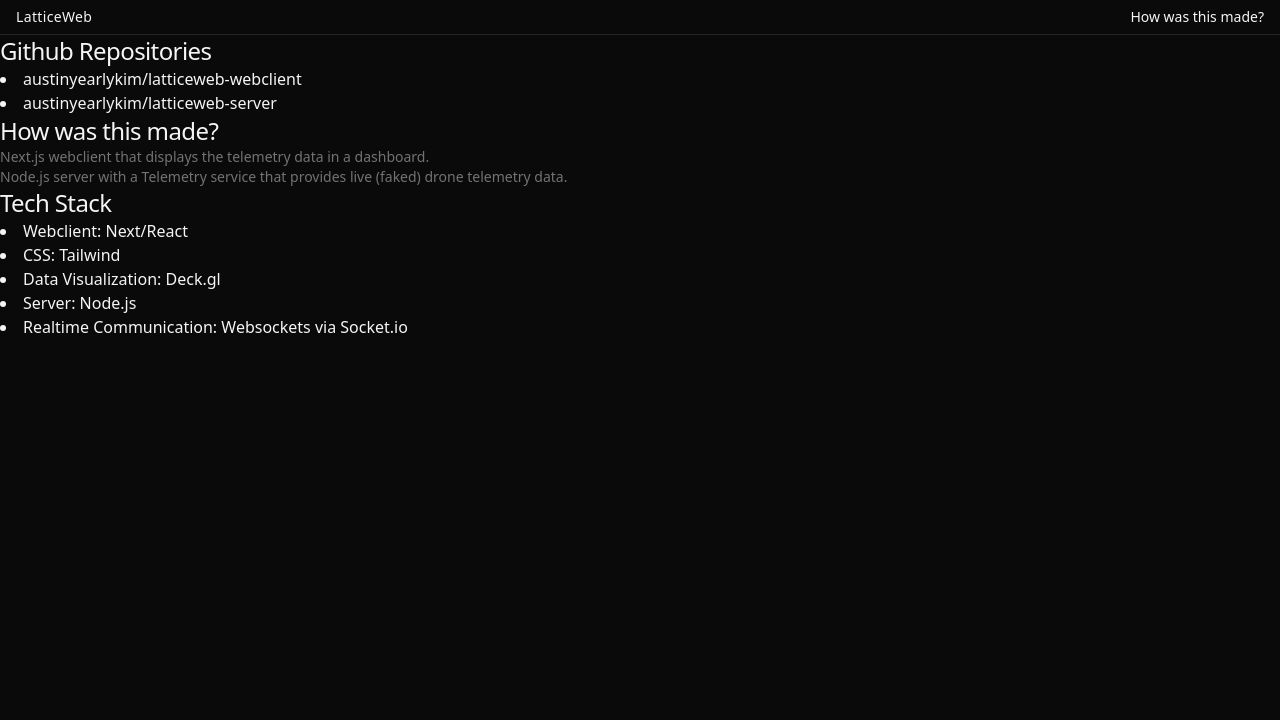
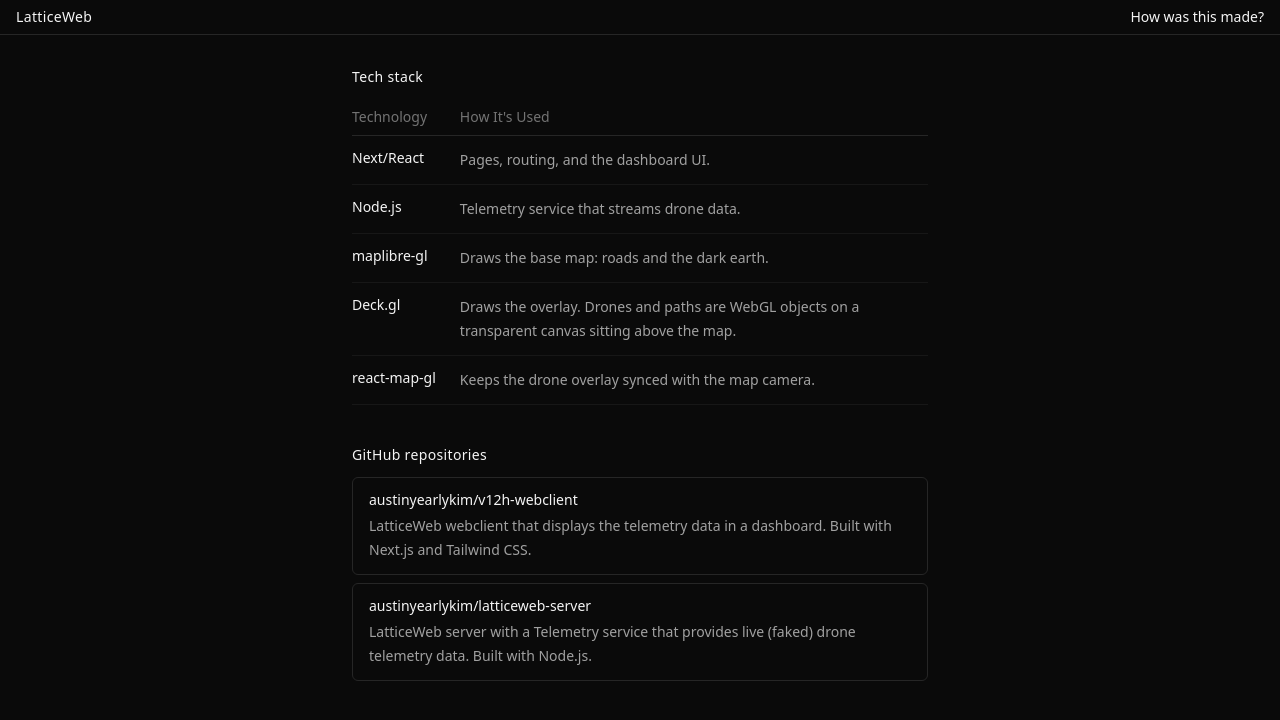
Before and after one commit to austinyearlykim/v12h-webclient, a Next.js app: page /how in a window 1280 px wide. Shown: the top 720 px of the page. Built offline with nearby package versions, Linux system fonts and the light colour scheme.

Commit message:
map canvas

```diff
--- a/src/app/how/page.tsx
+++ b/src/app/how/page.tsx
@@ -1,34 +1,76 @@
+const repositories = [
+  {
+    href: "https://github.com/austinyearlykim/v12h-webclient",
+    name: "austinyearlykim/v12h-webclient",
+    description:
+      "LatticeWeb webclient that displays the telemetry data in a dashboard. Built with Next.js and Tailwind CSS.",
+  },
+  {
+    href: "https://github.com/austinyearlykim/v12h-server",
+    name: "austinyearlykim/latticeweb-server",
+    description:
+      "LatticeWeb server with a Telemetry service that provides live (faked) drone telemetry data. Built with Node.js.",
+  },
+];
+
+const stack = [
+  ["Pages, routing, and the dashboard UI.", "Next/React"],
+  ["Telemetry service that streams drone data.", "Node.js"],
+  ["Draws the base map: roads and the dark earth.", "maplibre-gl"],
+  ["Draws the overlay. Drones and paths are WebGL objects on a transparent canvas sitting above the map.", "Deck.gl"],
+  ["Keeps the drone overlay synced with the map camera.", "react-map-gl"],
+] as const;
+
 export default function How() {
-  return <main className="min-h-0 flex-1">
-    <h1 className="text-2xl font-medium tracking-tight">Github Repositories</h1>
-    <ul className="list-disc list-inside">
-      <li>
-        <a href="https://github.com/austinyearlykim/latticeweb-webclient" target="_blank" rel="noopener noreferrer">
-          austinyearlykim/latticeweb-webclient
-        </a>
-      </li>
-    </ul>
-    <ul className="list-disc list-inside">
-      <li>
-        <a href="https://github.com/austinyearlykim/latticeweb-server" target="_blank" rel="noopener noreferrer">
-          austinyearlykim/latticeweb-server
-        </a>
-      </li>
-    </ul>
-    <h1 className="text-2xl font-medium tracking-tight">How was this made?</h1>
-    <p className="text-sm text-neutral-500">
-      Next.js webclient that displays the telemetry data in a dashboard.
-    </p>
-    <p className="text-sm text-neutral-500">
-      Node.js server with a Telemetry service that provides live (faked) drone telemetry data.
-    </p>
-    <h1 className="text-2xl font-medium tracking-tight">Tech Stack</h1>
-    <ul className="list-disc list-inside">
-      <li>Webclient: Next/React</li>
-      <li>CSS: Tailwind</li>
-      <li>Data Visualization: Deck.gl</li>
-      <li>Server: Node.js</li>
-      <li>Realtime Communication: Websockets via Socket.io</li>
-    </ul>
-  </main>
+  return (
+    <main className="min-h-0 flex-1 overflow-auto px-4 py-8">
+      <div className="mx-auto flex max-w-xl flex-col gap-10">
+        <section className="flex flex-col gap-3">
+          <h2 className="text-sm font-medium tracking-wide">Tech stack</h2>
+          <table className="w-full text-left text-sm">
+            <thead className="text-neutral-500">
+              <tr className="border-b border-neutral-800">
+                <th className="py-2 pr-6 font-medium">Technology</th>
+                <th className="py-2 font-medium">How It's Used</th>
+              </tr>
+            </thead>
+            <tbody>
+              {stack.map(([description, name]) => (
+                <tr key={name} className="border-b border-neutral-900 align-top">
+                  <td className="py-3 pr-6 font-medium whitespace-nowrap">
+                    {name}
+                  </td>
+                  <td className="py-3 leading-6 text-neutral-400">
+                    {description}
+                  </td>
+                </tr>
+              ))}
+            </tbody>
+          </table>
+        </section>
+        <section className="flex flex-col gap-3">
+          <h2 className="text-sm font-medium tracking-wide">
+            GitHub repositories
+          </h2>
+          <ul className="flex flex-col gap-2">
+            {repositories.map((repository) => (
+              <li key={repository.href}>
+                <a
+                  href={repository.href}
+                  target="_blank"
+                  rel="noopener noreferrer"
+                  className="flex flex-col gap-1 rounded-md border border-neutral-800 px-4 py-3 hover:border-neutral-600"
+                >
+                  <span className="text-sm font-medium">{repository.name}</span>
+                  <span className="text-sm leading-6 text-neutral-400">
+                    {repository.description}
+                  </span>
+                </a>
+              </li>
+            ))}
+          </ul>
+        </section>
+      </div>
+    </main>
+  );
 }
--- a/src/app/page.tsx
+++ b/src/app/page.tsx
@@ -1,3 +1,9 @@
+import { MapView } from "@/components/map/map-view";
+
 export default function Home() {
-  return <main className="min-h-0 flex-1" />;
+  return (
+    <main className="relative min-h-0 flex-1">
+      <MapView />
+    </main>
+  );
 }
--- /dev/null
+++ b/src/components/map/map-canvas.tsx
@@ -0,0 +1,32 @@
+"use client";
+
+import DeckGL from "@deck.gl/react";
+import { setWorkerUrl } from "maplibre-gl";
+import { Map } from "react-map-gl/maplibre";
+import "maplibre-gl/dist/maplibre-gl.css";
+import "./map.css";
+
+// Turbopack rewrites MapLibre's default worker path. Point at the real bundle.
+const workerUrl = new URL(
+  "../../../node_modules/maplibre-gl/dist/maplibre-gl-worker.mjs",
+  import.meta.url,
+);
+setWorkerUrl(workerUrl.href);
+
+const INITIAL_VIEW_STATE = {
+  longitude: -117.918031,
+  latitude: 33.693477,
+  zoom: 11,
+  pitch: 0,
+  bearing: 0,
+};
+
+const MAP_STYLE = "https://tiles.openfreemap.org/styles/dark";
+
+export default function MapCanvas() {
+  return (
+    <DeckGL initialViewState={INITIAL_VIEW_STATE} controller>
+      <Map mapStyle={MAP_STYLE} />
+    </DeckGL>
+  );
+}
--- /dev/null
+++ b/src/components/map/map-view.tsx
@@ -0,0 +1,13 @@
+"use client";
+
+import dynamic from "next/dynamic";
+
+const MapCanvas = dynamic(() => import("./map-canvas"), { ssr: false });
+
+export function MapView() {
+  return (
+    <div className="absolute inset-0">
+      <MapCanvas />
+    </div>
+  );
+}
--- /dev/null
+++ b/src/components/map/map.css
@@ -0,0 +1,3 @@
+.maplibregl-map {
+  font-family: inherit;
+}
```
Also changed, not shown: package.json (+6 -1 lines), 1 other file (tests, documents, lock files or other folders).
